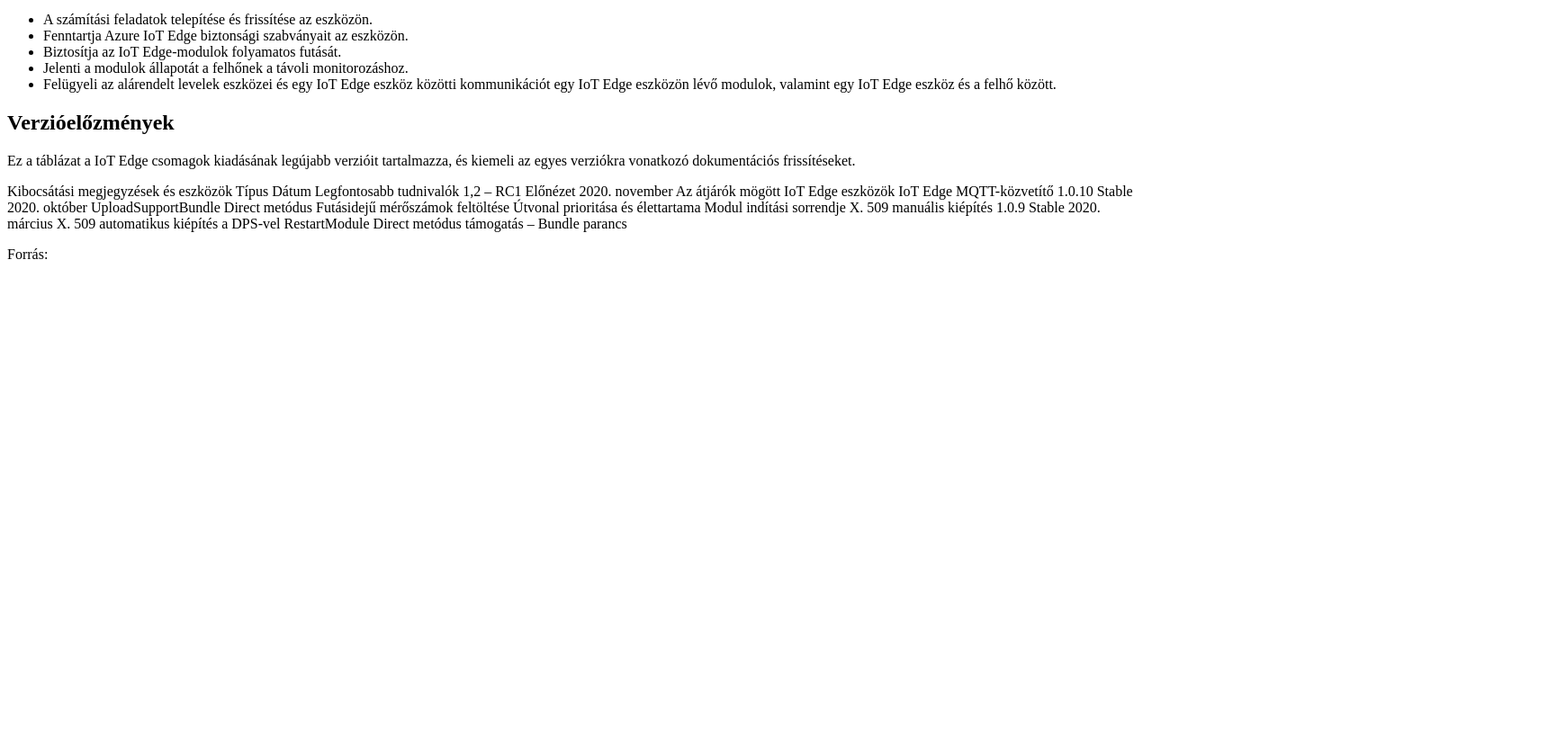
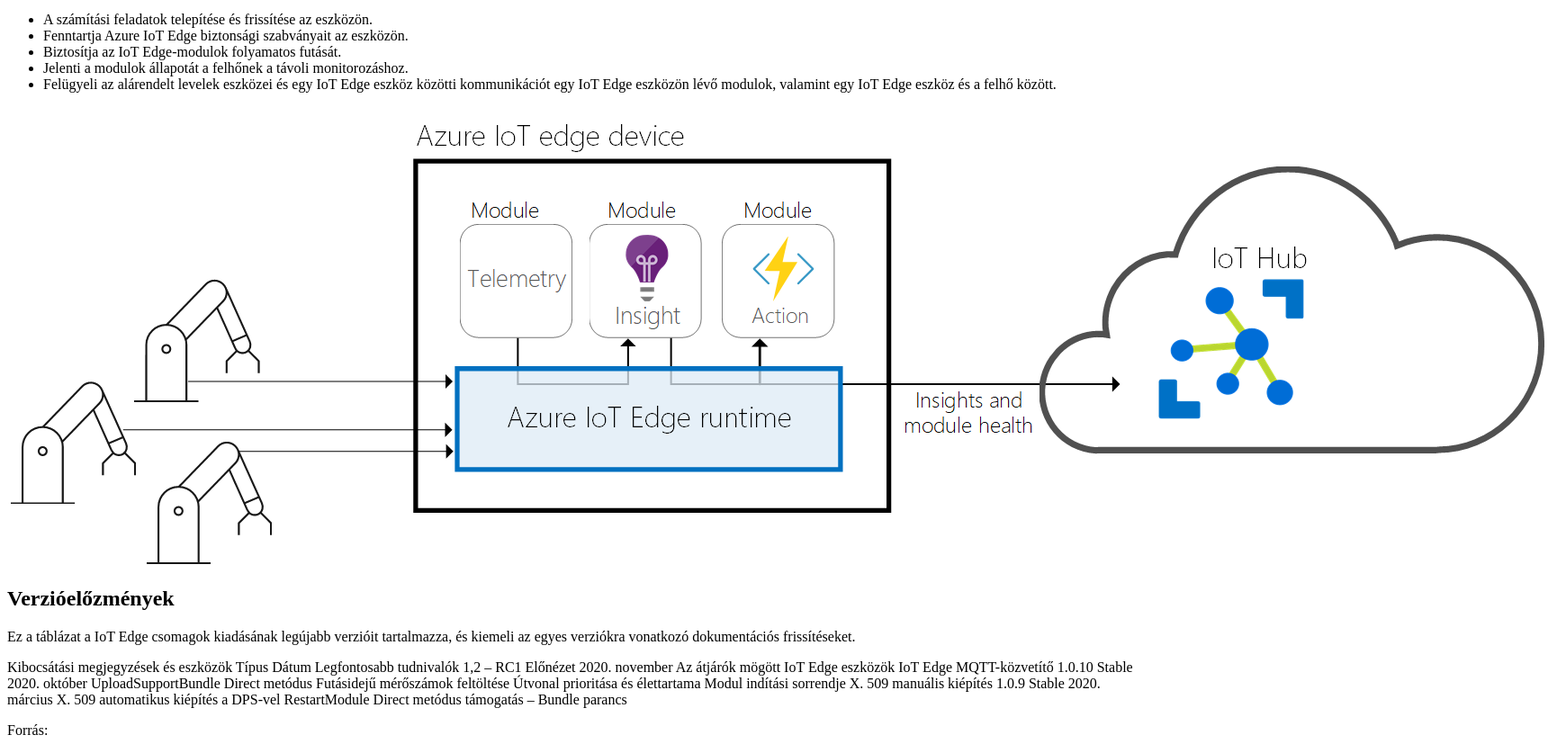
Before and after one commit to AttilaNagy2004/Azure-IoT-Edge, a plain HTML site: page index.html in a window 1280 px wide. Shown: the part 292-1129 px from the top of the page at 90% size, 1720 px wide, since content can reach past the window. Before the commit the page ends 800 px from the top, so only its background shows below. Drawn offline with Linux system fonts and the light colour scheme.

Commit message:
7.feladat

```diff
--- a/index.html
+++ b/index.html
@@ -23,6 +23,9 @@
     <li>Biztosítja az IoT Edge-modulok folyamatos futását.</li>
     <li>Jelenti a modulok állapotát a felhőnek a távoli monitorozáshoz.</li>
     <li>Felügyeli az alárendelt levelek eszközei és egy IoT Edge eszköz közötti kommunikációt egy IoT Edge eszközön lévő modulok, valamint egy IoT Edge eszköz és a felhő között.</li></ul></p>
+    <div class="keret">
+      <img src="runtime.png" alt="IoT Edge-futtatókörnyezet">
+    </div>
 
     <h2>Verzióelőzmények</h2>
 
```
